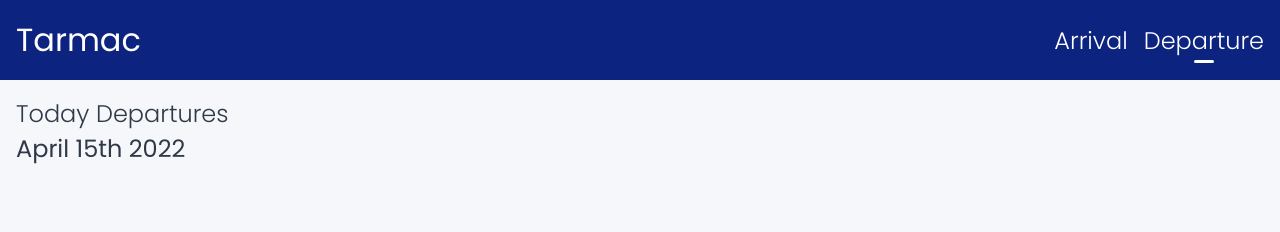
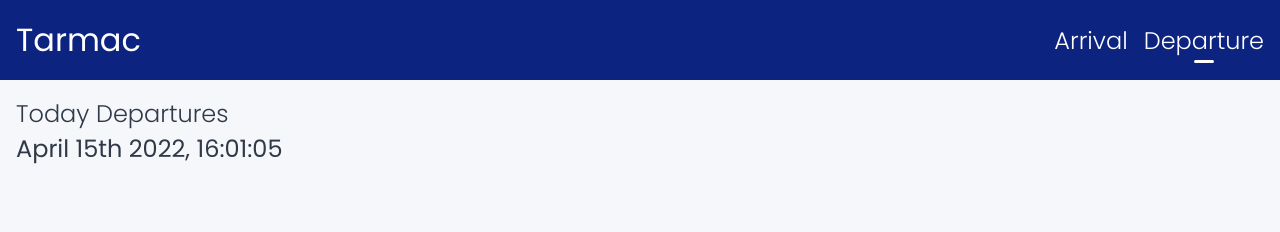
Before and after one commit to AugustinSorel/tarmac-project, a React (Create React App) app: page / in a window 1280 px wide. Shown: the top 232 px of the page. Built offline with nearby package versions, Linux system fonts and the light colour scheme; no server answers.

Commit message:
current date added

```diff
--- a/src/pages/DeparturePage/DepartureList/DepartureFlightList/DepartureFlightList.styled.ts
+++ b/src/pages/DeparturePage/DepartureList/DepartureFlightList/DepartureFlightList.styled.ts
@@ -1,3 +1,10 @@
 import styled from "styled-components";
 
 export const DepartureFlightListContainer = styled.ul``;
+
+export const DepartureFlightListNoResults = styled.h3`
+  margin: 1rem;
+  text-transform: capitalize;
+  font-weight: var(--font-weight-regular);
+  font-size: var(--font-size-medium);
+`;
--- a/src/pages/DeparturePage/DepartureList/DepartureFlightList/index.tsx
+++ b/src/pages/DeparturePage/DepartureList/DepartureFlightList/index.tsx
@@ -3,7 +3,10 @@ import { Flight } from "../../../../shared/utils/FlightType";
 import filterStore from "../../../../store/filterStore";
 import paginationStore from "../../../../store/paginationStore";
 import DepartureListItem from "../DepartureListItem";
-import { DepartureFlightListContainer } from "./DepartureFlightList.styled";
+import {
+  DepartureFlightListContainer,
+  DepartureFlightListNoResults,
+} from "./DepartureFlightList.styled";
 
 const DepartureFlightList = () => {
   const { getFilteredFlights, filterOptions } = filterStore((state) => state);
@@ -15,11 +18,17 @@ const DepartureFlightList = () => {
   );
 
   useEffect(() => {
+    // every time the current page is changing or the filter options are changing, we need to update the flightToDisplay
+    // getPageFlights returns the flights for the current page
     setFlightToDisplay(getPaginatedFlights(getFilteredFlights()));
   }, [getFilteredFlights, currentPage, filterOptions, getPaginatedFlights]);
 
   if (flightToDisplay.length === 0) {
-    return <div>no flight found</div>;
+    return (
+      <DepartureFlightListNoResults>
+        no flight found
+      </DepartureFlightListNoResults>
+    );
   }
 
   return (
--- a/src/pages/DeparturePage/DeparturePage.styled.ts
+++ b/src/pages/DeparturePage/DeparturePage.styled.ts
@@ -10,9 +10,3 @@ export const DepartureTitle = styled.h2`
   font-weight: var(--font-weight-light);
   text-transform: capitalize;
 `;
-
-export const DepartureDate = styled.h3`
-  font-size: var(--font-size-medium);
-  font-weight: var(--font-weight-regular);
-  padding-bottom: 1rem;
-`;
--- a/src/pages/DeparturePage/index.tsx
+++ b/src/pages/DeparturePage/index.tsx
@@ -1,17 +1,13 @@
-import moment from "moment";
+import CurrentDate from "../../shared/components/UIElements/CurrentDate";
 import DepartureList from "./DepartureList";
 
-import {
-  DepartureContainer,
-  DepartureDate,
-  DepartureTitle,
-} from "./DeparturePage.styled";
+import { DepartureContainer, DepartureTitle } from "./DeparturePage.styled";
 
 const DeparturePage = () => {
   return (
     <DepartureContainer>
       <DepartureTitle>today departures</DepartureTitle>
-      <DepartureDate>{moment().format("MMMM Do YYYY")}</DepartureDate>
+      <CurrentDate />
 
       <DepartureList />
     </DepartureContainer>
--- /dev/null
+++ b/src/shared/components/UIElements/CurrentDate/CurrentDate.styled.ts
@@ -0,0 +1,7 @@
+import styled from "styled-components";
+
+export const CurrentDateText = styled.h2`
+  font-size: var(--font-size-medium);
+  font-weight: var(--font-weight-regular);
+  padding-bottom: 1rem;
+`;
--- /dev/null
+++ b/src/shared/components/UIElements/CurrentDate/index.tsx
@@ -0,0 +1,17 @@
+import { useEffect, useState } from "react";
+import { getFullDate } from "../../../utils/formatedDate";
+import { CurrentDateText } from "./CurrentDate.styled";
+
+const CurrentDate = () => {
+  const [date, setDate] = useState(getFullDate());
+
+  useEffect(() => {
+    setInterval(() => {
+      setDate(getFullDate());
+    }, 1000);
+  }, []);
+
+  return <CurrentDateText>{date}</CurrentDateText>;
+};
+
+export default CurrentDate;
--- a/src/shared/utils/formatedDate.ts
+++ b/src/shared/utils/formatedDate.ts
@@ -3,3 +3,7 @@ import moment from "moment";
 export const getDateAsHour = (date: Date | string) => {
   return moment(date).utc().format("HH:mm:ss");
 };
+
+export const getFullDate = () => {
+  return moment().format("MMMM Do YYYY, HH:mm:ss");
+};
--- a/src/store/paginationStore.ts
+++ b/src/store/paginationStore.ts
@@ -25,13 +25,18 @@ const paginationStore = zustand<PaginationStore>((set, get) => ({
     }
   },
 
-  getPaginatedFlights(data: Flight[]) {
+  /**
+   *
+   * @param flight the list of flights to paginate
+   * @returns the flights for the current page
+   */
+  getPaginatedFlights(flight: Flight[]) {
     const indexOfLastFlight = get().currentPage * get().dataPerPage;
     const indexOfFirstFlight = indexOfLastFlight - get().dataPerPage;
 
-    set({ numberOfPages: Math.ceil(data.length / get().dataPerPage) });
+    set({ numberOfPages: Math.ceil(flight.length / get().dataPerPage) });
 
-    return data.slice(indexOfFirstFlight, indexOfLastFlight);
+    return flight.slice(indexOfFirstFlight, indexOfLastFlight);
   },
 }));
 
```
